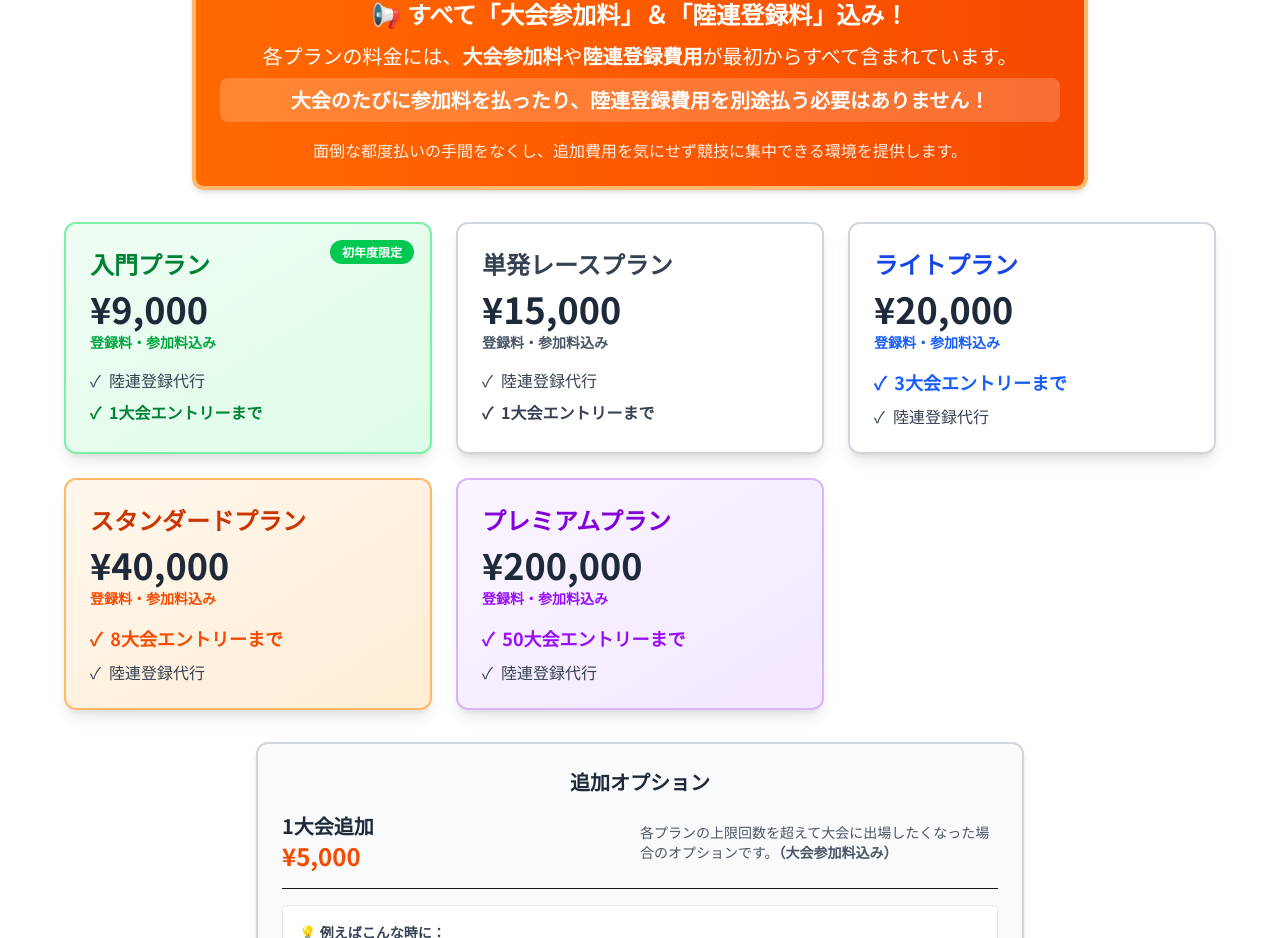
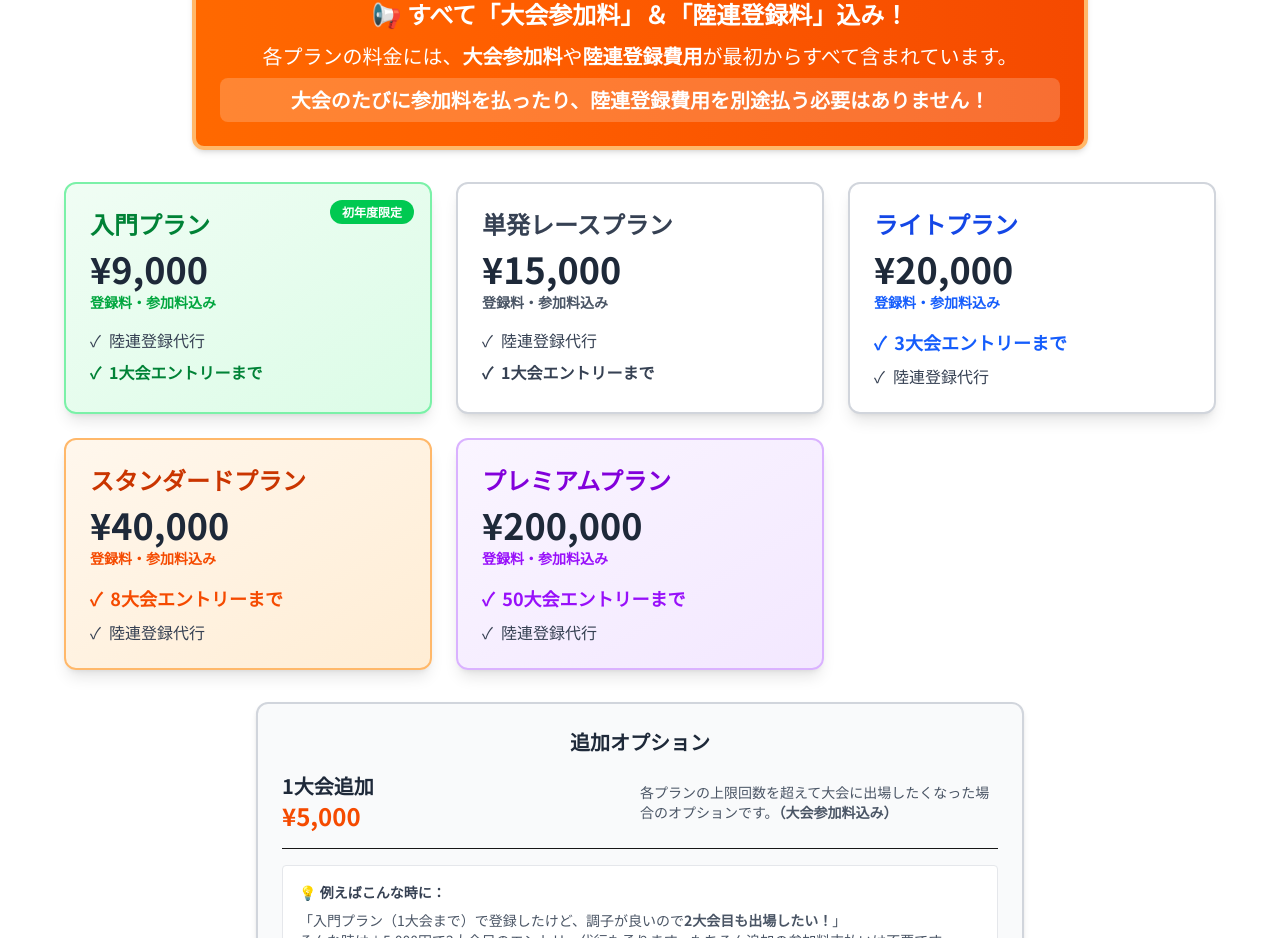
Before and after one commit to koya1127/elephant, a Next.js app in the folder apps/public-web/: page / in a window 1280 px wide. Shown: the part 1379-2317 px from the top of the page. Built offline with nearby package versions, Linux system fonts and the light colour scheme.

Commit message:
remove redundant sentence from pricing highlight

```diff
--- a/apps/public-web/src/app/page.tsx
+++ b/apps/public-web/src/app/page.tsx
@@ -109,9 +109,6 @@ export default function HomePage() {
                 大会のたびに参加料を払ったり、陸連登録費用を別途払う必要はありません！
               </p>
             </div>
-            <p className="mt-4 text-sm md:text-base opacity-90">
-              面倒な都度払いの手間をなくし、追加費用を気にせず競技に集中できる環境を提供します。
-            </p>
           </div>
 
           {/* Plans Grid */}
```
